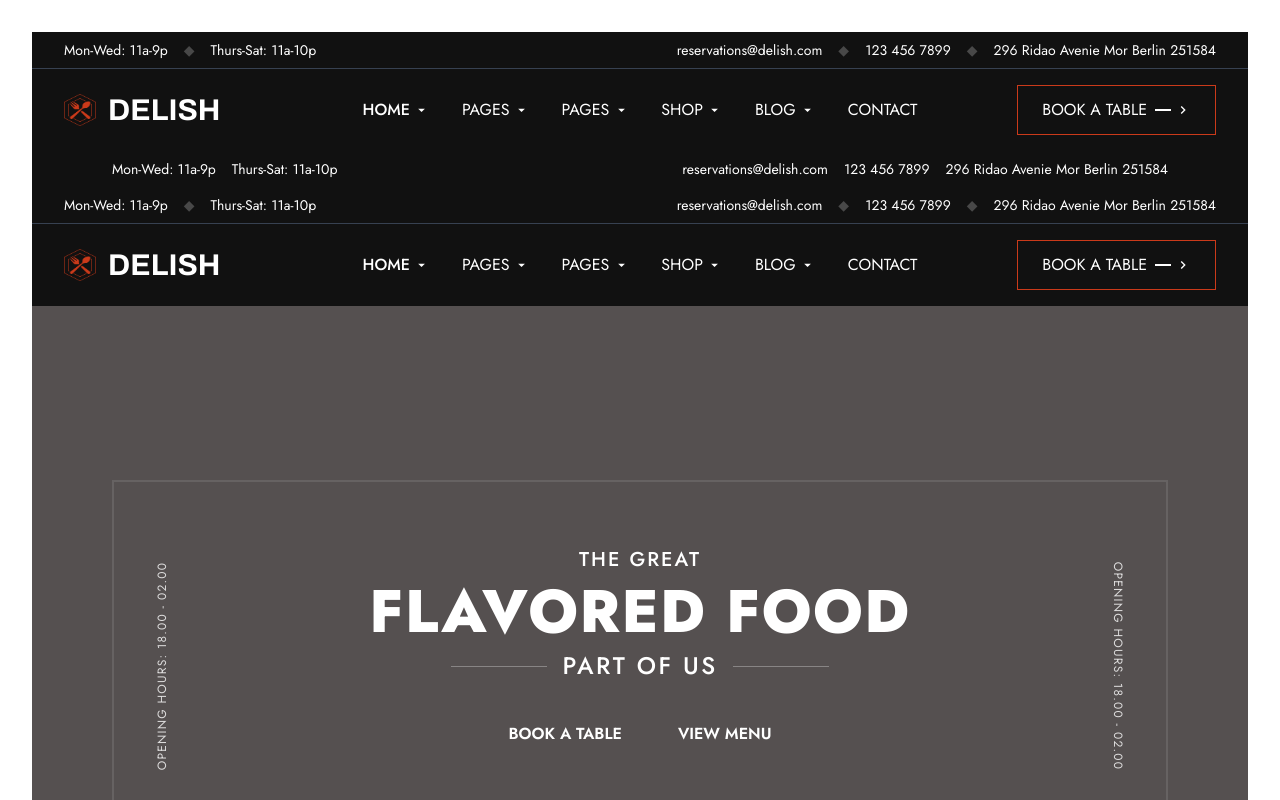
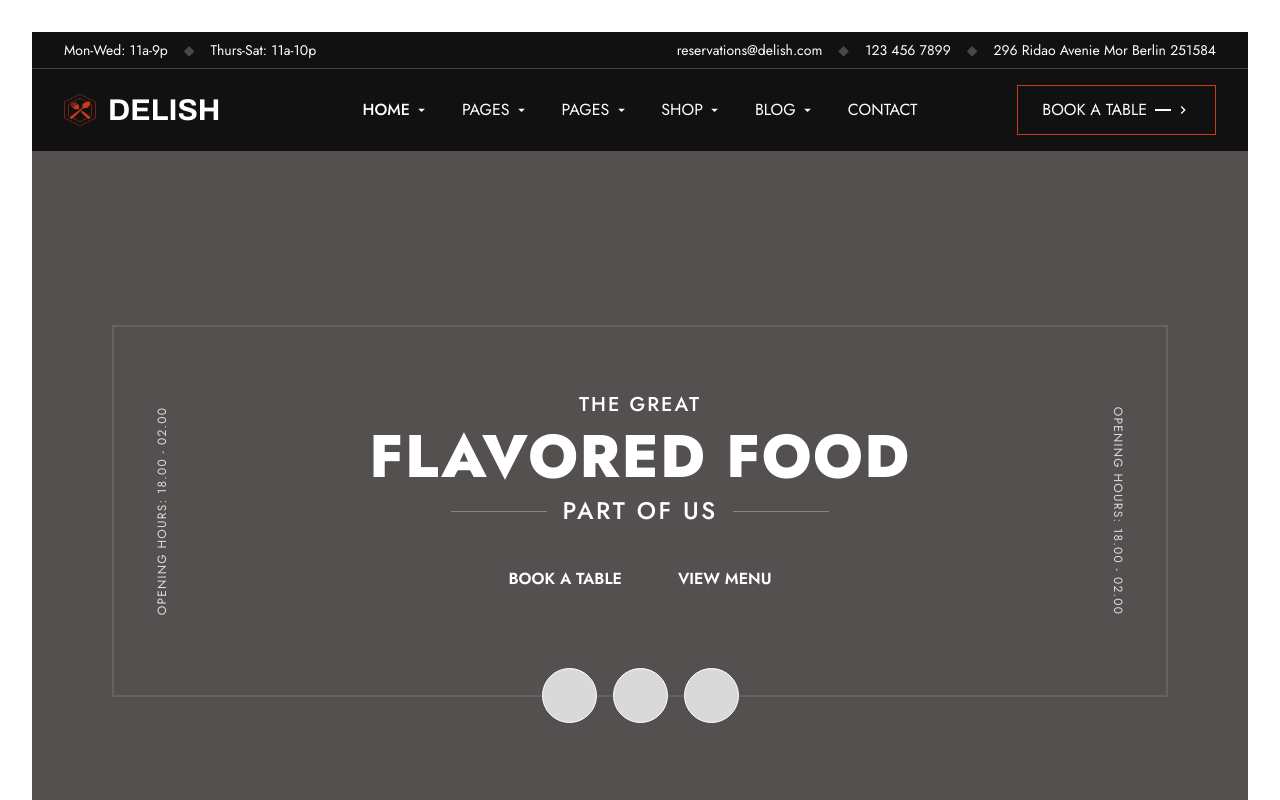
Before and after one commit to ubaidraza-06/Delish-VeriorTeamProject, a React (Vite) app: page /homepage-one in a window 1280 px wide. Shown: the top 800 px of the page. Built offline with nearby package versions, Linux system fonts and the light colour scheme.

Commit message:
few fixes

```diff
--- a/src/components/Aboutdiscover.jsx
+++ b/src/components/Aboutdiscover.jsx
@@ -55,7 +55,6 @@ const CategorySection = () => {
             </p>
           </div>
         </div>
-       <Bottom/>
       </div>
     </div>
   );
--- a/src/pages/HomePageOne.jsx
+++ b/src/pages/HomePageOne.jsx
@@ -3,21 +3,17 @@ import ExpertChefSection from '../components/ExpertChefSection';
 import FeedbackSection from '../components/FeedbackSection';
 import FoodGallerySection from '../components/FoodGallerySection';
 import FoodMenuSection from '../components/FoodMenuSection';
-import Footer from '../components/Footer';
-import Header from '../components/Header';
 import Hero from '../components/Hero';
 import LatestNewsSection from '../components/LatestNewsSection';
 import PopularFastFoodSection from '../components/PopularFastFoodSection';
 import ReservationSection from '../components/ReservationSection';
 import ServiceSection from '../components/ServiceSection';
-import Topbar from '../components/Topbar';
 import WelcomeSection from '../components/WelcomeSection';
 
 const HomePageOne = () => {
   return (
     <div className="bg-[#111111] min-h-screen">
-      <Topbar />
-      <Header />
+
       <Hero />
       <WelcomeSection />
       <ServiceSection />
@@ -28,8 +24,6 @@ const HomePageOne = () => {
       <ExpertChefSection />
       <PopularFastFoodSection />
       <LatestNewsSection />
-      <Footer />
-      <BottomBar />
     </div>
   );
 };
```
